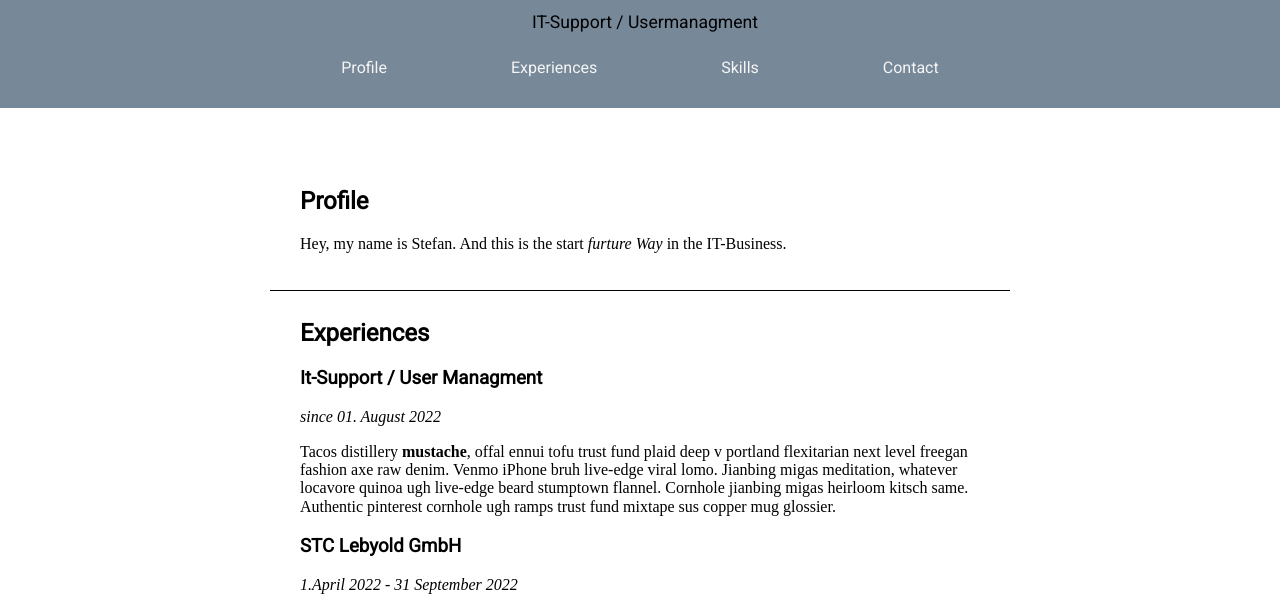
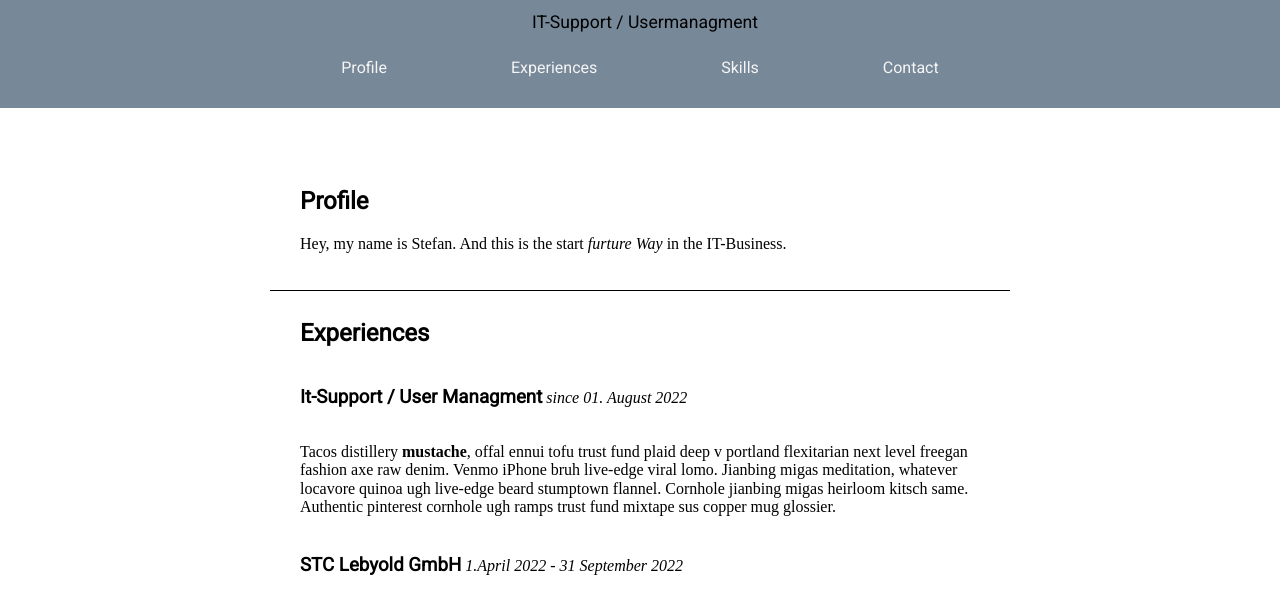
Before and after one commit to StefanH87/cv-setup, a plain HTML site: page cv-setup/index.html in a window 1280 px wide. Shown: the part 133-741 px from the top of the page. Drawn offline with nearby package versions, Linux system fonts and the light colour scheme.

Commit message:
modified-inline-block

```diff
--- a/cv-setup/index.html
+++ b/cv-setup/index.html
@@ -37,8 +37,8 @@
         <article id="experiences">
             <h2>Experiences</h2>
             <section>
-                <h3>It-Support / User Managment</h3>
-                <p><i>since 01. August 2022</i></p>
+                <h3 class="experience-heading">It-Support / User Managment</h3>
+                <p class="experience-subheading"><i>since 01. August 2022</i></p>
                 <p>Tacos distillery <strong>mustache</strong>, offal ennui tofu trust fund plaid deep v portland
                     flexitarian next level freegan fashion axe raw denim. Venmo iPhone bruh live-edge viral lomo.
                     Jianbing migas meditation, whatever locavore quinoa ugh live-edge beard stumptown flannel.
@@ -47,8 +47,8 @@
                 </p>
             </section>
             <section>
-                <h3>STC Lebyold GmbH</h3>
-                <p><i>1.April 2022 - 31 September 2022</i></p>
+                <h3 class="experience-heading">STC Lebyold GmbH</h3>
+                <p class="experience-subheading"><i>1.April 2022 - 31 September 2022</i></p>
                 <p>Knausgaard mustache selfies shoreditch. Jean shorts mumblecore gochujang big mood flannel
                     <strong>typewriter</strong>.
                     Disrupt chambray distillery, bushwick lo-fi kitsch trust fund you probably haven't heard of them.
--- a/cv-setup/style.css
+++ b/cv-setup/style.css
@@ -32,6 +32,9 @@ a,
   font-family: "Roboto", sans-serif;
 }
 
+h1,
+#subheading {
+}
 /*******************************************************************************/
 /* main */
 
@@ -53,6 +56,13 @@ section {
   margin: 20px 0px 0px 0px;
 }
 
+.experience-heading {
+  display: inline-block;
+}
+
+.experience-subheading {
+  display: inline-block;
+}
 /*******************************************************************************/
 /* header-navigation*/
 
```
